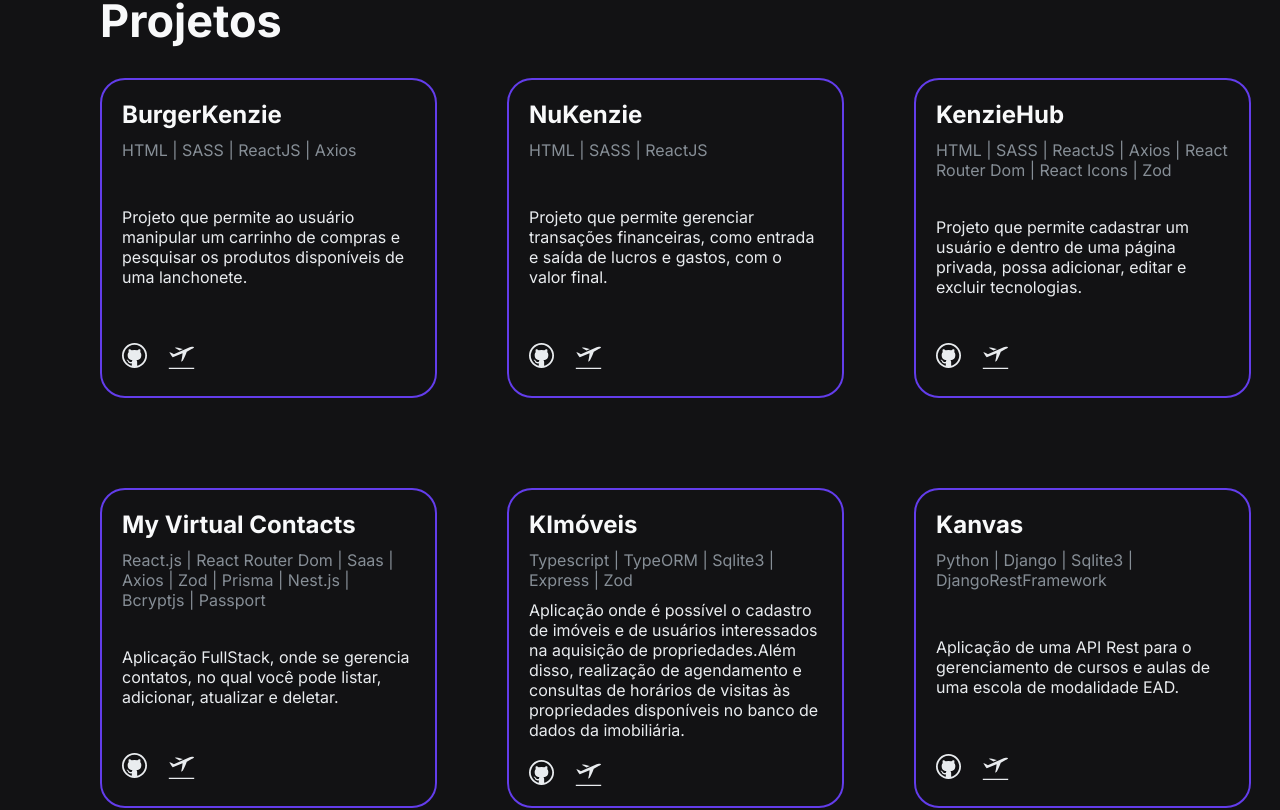
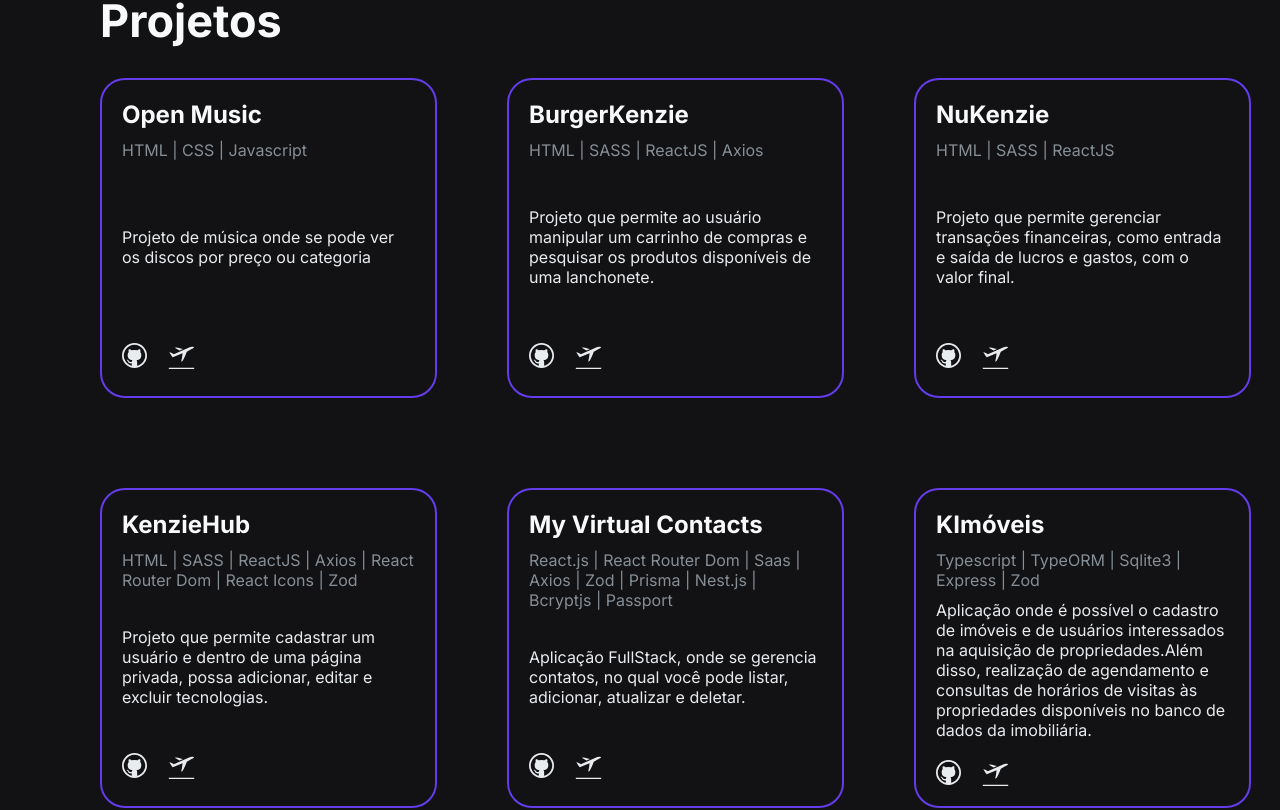
Before and after one commit to Kenzie-Academy-Brasil-Developers/Portifolio-AnddAmorim, a React (Vite) app: page / in a window 1280 px wide. Shown: the part 578-1388 px from the top of the page. Built offline with nearby package versions, Linux system fonts and the light colour scheme.

Commit message:
+ ajustes, adições e melhorias

```diff
--- a/src/Components/Home/styles.module.scss
+++ b/src/Components/Home/styles.module.scss
@@ -57,6 +57,9 @@ section {
 
 .divMySelf {
     margin: 30px 0;
+    display: flex;
+    flex-direction: column;
+    margin-right: 40px;
     .helloWorld {
         margin-bottom: 10px;
     }
--- a/src/data/projects.js
+++ b/src/data/projects.js
@@ -1,6 +1,19 @@
 export const projects = [
   {
     id: 1,
+    name: "Open Music",
+    description:
+    "Projeto de música onde se pode ver os discos por preço ou categoria",
+    stacks: [
+      {id: 1, name: "HTML"},
+      {id: 2, name: "CSS"},
+      {id: 3, name: "Javascript"},
+    ],
+    repo: "https://github.com/Kenzie-Academy-Brasil-Developers/open-music-base-AnddAmorim",
+    deploy: "https://open-music-tau.vercel.app",
+  },
+  {
+    id: 2,
     name: "BurgerKenzie",
     description:
       "Projeto que permite ao usuário manipular um carrinho de compras e pesquisar os produtos disponíveis de uma lanchonete.",
@@ -14,7 +27,7 @@ export const projects = [
     deploy: "https://hamburgueria-andd-amorim.vercel.app",
   },
   {
-    id: 2,
+    id: 3,
     name: "NuKenzie",
     description:
       "Projeto que permite gerenciar transações financeiras, como entrada e saída de lucros e gastos, com o valor final.",
@@ -27,7 +40,7 @@ export const projects = [
     deploy: "https://nu-kenzie-three-gold.vercel.app",
   },
   {
-    id: 3,
+    id: 4,
     name: "KenzieHub",
     description:
       "Projeto que permite cadastrar um usuário e " +
@@ -45,7 +58,7 @@ export const projects = [
     deploy: "https://kenzie-hub-andd-amorim.vercel.app",
   },
   {
-    id: 4,
+    id: 5,
     name: "My Virtual Contacts",
     description:
       "Aplicação FullStack, onde se gerencia contatos, no qual você pode listar, adicionar, atualizar e deletar.",
@@ -64,7 +77,7 @@ export const projects = [
     deploy: "https://my-virtual-contacts.vercel.app",
   },
   {
-    id: 5,
+    id: 6,
     name: "KImóveis",
     description:
     "Aplicação onde é possível o cadastro de imóveis e de usuários interessados na aquisição de propriedades." +
@@ -79,18 +92,5 @@ export const projects = [
      repo: "https://github.com/Kenzie-Academy-Brasil-Developers/m4-kimoveis-AnddAmorim",
      deploy: "",
   },
-  {
-    id: 6,
-    name: "Kanvas",
-    description:
-    "Aplicação de uma API Rest para o gerenciamento de cursos e aulas de uma escola de modalidade EAD.",
-    stacks: [
-      {id: 1, name: "Python"},
-      {id: 2, name: "Django"},
-      {id: 3, name: "Sqlite3"},
-      {id: 4, name: "DjangoRestFramework"},
-    ],
-    repo: "https://github.com/AnddAmorim/m5-projeto-final-kanvas-AnddAmorim",
-    deploy: "",
-  },
+
 ];
--- a/src/styles/container.scss
+++ b/src/styles/container.scss
@@ -8,6 +8,6 @@
   .container {
     width: auto;
     max-width: 1100px;
-    margin: 0 30px;
+    margin: 0 30px !important;
   }
 }
```
